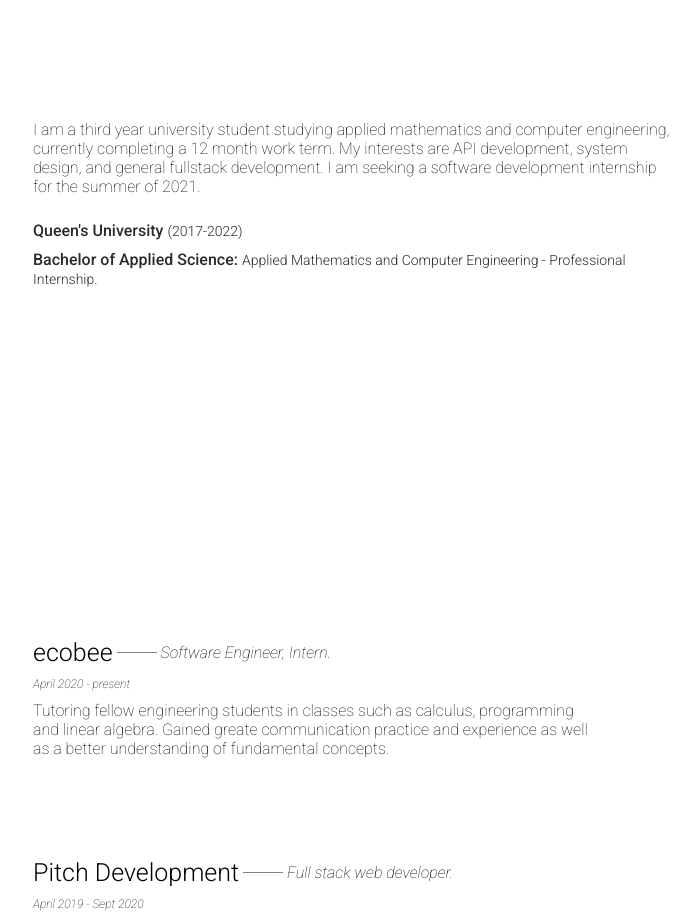
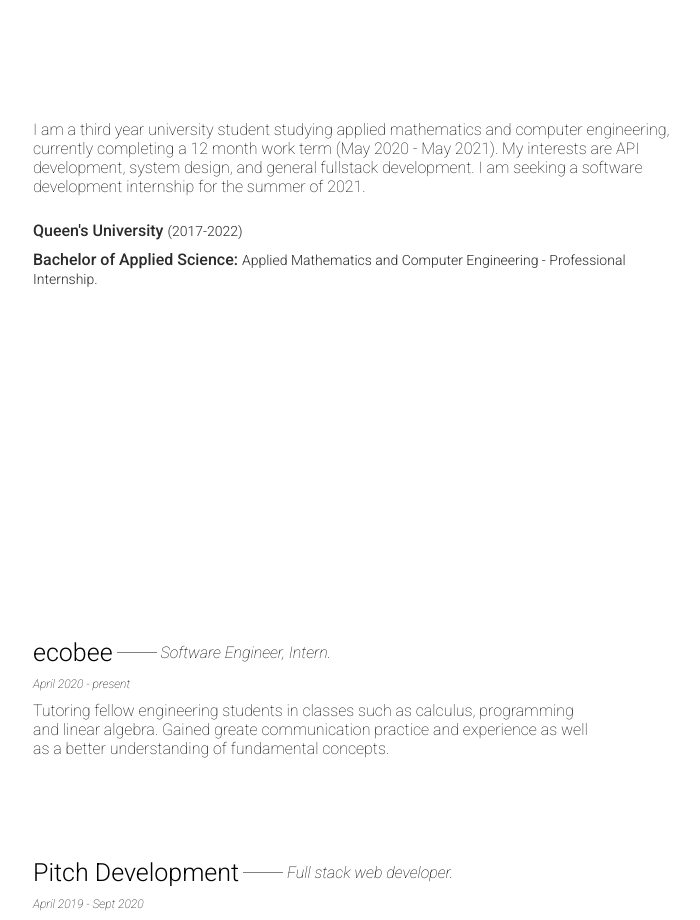
Before and after one commit to kaiferrall/personal-website, a website: page public/index.html in a window 1280 px wide. Shown: the part 1120-2040 px from the top of the page, without its empty margins (287-987 px from the left). Drawn offline with nearby package versions, Linux system fonts and the light colour scheme.

Commit message:
Updated about me.

```diff
--- a/public/index.html
+++ b/public/index.html
@@ -35,7 +35,7 @@
       <h3>01. about me</h3>
       <p>
         I am a third year university student studying applied mathematics and computer engineering, currently completing a
-        12 month work term. My interests are API development, system design, and general fullstack development. I am seeking a software development
+        12 month work term (May 2020 - May 2021). My interests are API development, system design, and general fullstack development. I am seeking a software development
         internship for the summer of 2021.
       </p>
       <p class="school">Queen's University <span>(2017-2022)</span></p>
```
